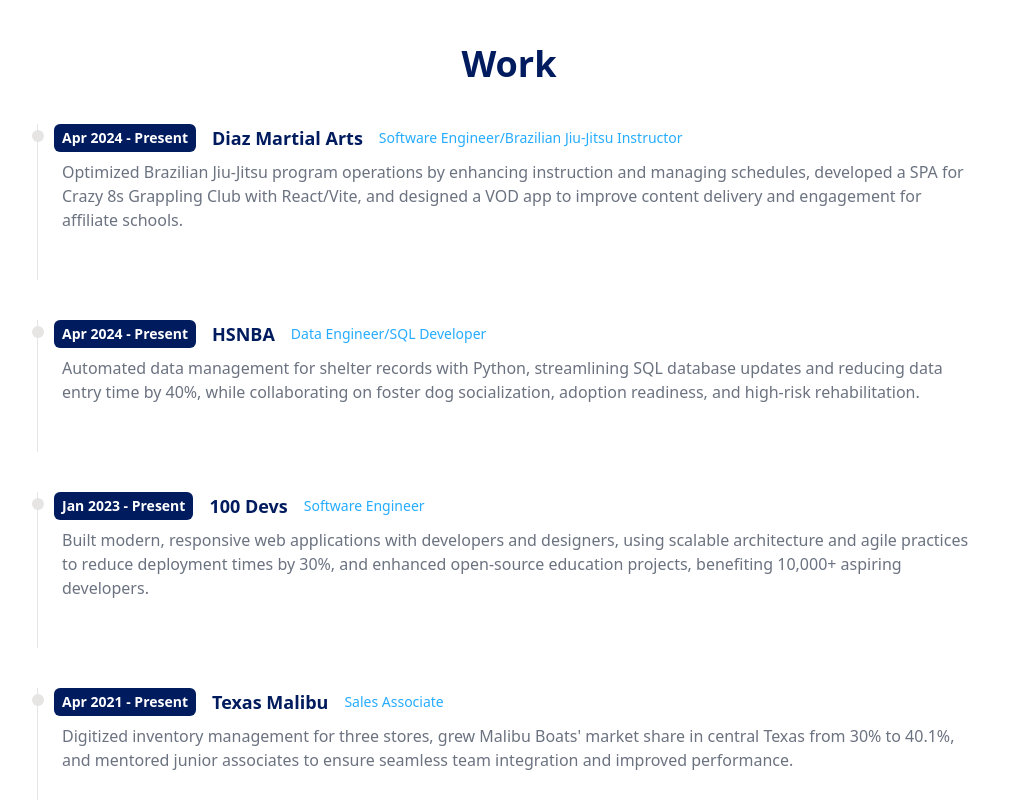
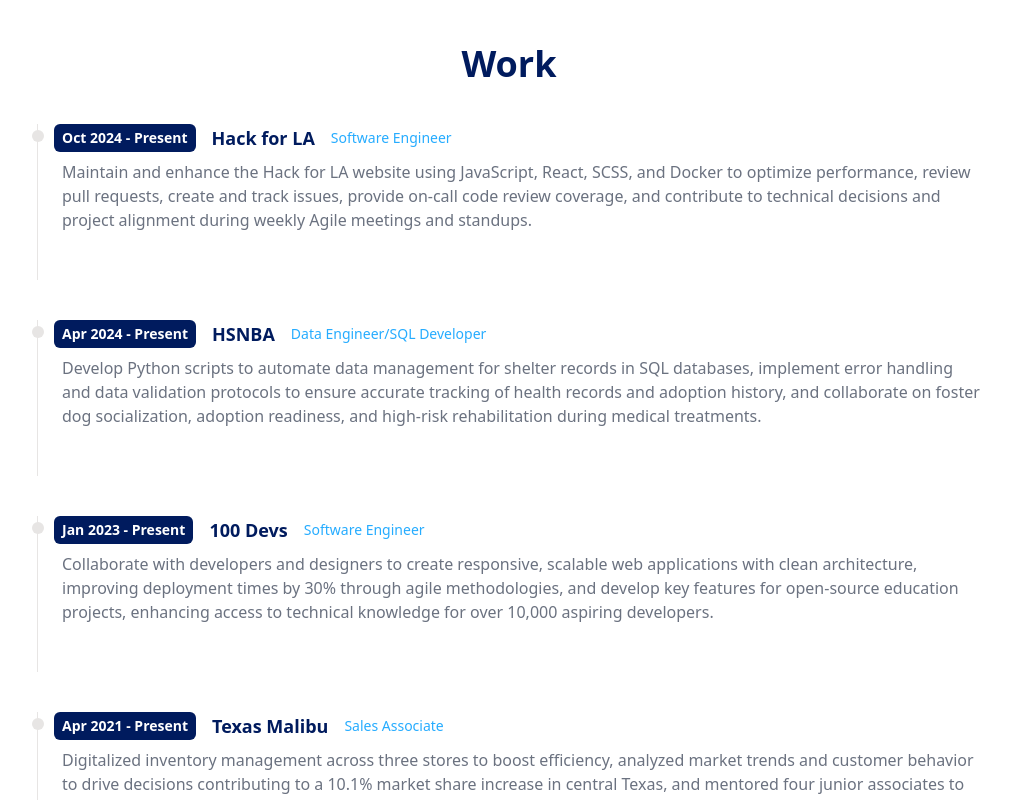
Before and after one commit to codyjohnsontx/vite_portfolio, a React (Vite) app: page / in a window 1280 px wide. Shown: the part 820-1620 px from the top of the page, without its empty margins (163-1174 px from the left). Built offline with nearby package versions, Linux system fonts and the light colour scheme.

Commit message:
update resume content, fix favicon not rendering

```diff
--- a/index.html
+++ b/index.html
@@ -2,7 +2,7 @@
 <html lang="en">
   <head>
     <meta charset="UTF-8" />
-    <link rel="icon" type="image/png" href="/surfboard.png">
+    <link rel="icon" type="image/png" href="src/assets/surfboard.png">
     <meta name="viewport" content="width=device-width, initial-scale=1.0" />
     <title>Cody Johnson</title>
   </head>
--- a/src/components/Work.jsx
+++ b/src/components/Work.jsx
@@ -3,35 +3,35 @@
 // WorkItem above might need to change to just Work
 const data = [
     {
-        year: "Apr 2024 - Present",
-        company: "Diaz Martial Arts",
-        title: 'Software Engineer/Brazilian Jiu-Jitsu Instructor',
-        details: "Optimized Brazilian Jiu-Jitsu program operations by enhancing instruction and managing schedules, developed a SPA for Crazy 8s Grappling Club with React/Vite, and designed a VOD app to improve content delivery and engagement for affiliate schools."
+        year: 'Oct 2024 - Present',
+        company: 'Hack for LA',
+        title: 'Software Engineer',
+        details: 'Maintain and enhance the Hack for LA website using JavaScript, React, SCSS, and Docker to optimize performance, review pull requests, create and track issues, provide on-call code review coverage, and contribute to technical decisions and project alignment during weekly Agile meetings and standups.'
     },
     {
-        year: "Apr 2024 - Present",
-        company: "HSNBA",
+        year: 'Apr 2024 - Present',
+        company: 'HSNBA',
         title: 'Data Engineer/SQL Developer',
-        details: 'Automated data management for shelter records with Python, streamlining SQL database updates and reducing data entry time by 40%, while collaborating on foster dog socialization, adoption readiness, and high-risk rehabilitation.',
+        details: 'Develop Python scripts to automate data management for shelter records in SQL databases, implement error handling and data validation protocols to ensure accurate tracking of health records and adoption history, and collaborate on foster dog socialization, adoption readiness, and high-risk rehabilitation during medical treatments.',
     },
     {
-        year: "Jan 2023 - Present",
+        year: 'Jan 2023 - Present',
         company: '100 Devs',
         title: 'Software Engineer',
-        details: 'Built modern, responsive web applications with developers and designers, using scalable architecture and agile practices to reduce deployment times by 30%, and enhanced open-source education projects, benefiting 10,000+ aspiring developers.'
+        details: 'Collaborate with developers and designers to create responsive, scalable web applications with clean architecture, improving deployment times by 30% through agile methodologies, and develop key features for open-source education projects, enhancing access to technical knowledge for over 10,000 aspiring developers.'
     },
     {
-        year: "Apr 2021 - Present",
-        company: "Texas Malibu",
+        year: 'Apr 2021 - Present',
+        company: 'Texas Malibu',
         title: 'Sales Associate',
-        details: "Digitized inventory management for three stores, grew Malibu Boats' market share in central Texas from 30% to 40.1%, and mentored junior associates to ensure seamless team integration and improved performance.",
+        details: 'Digitalized inventory management across three stores to boost efficiency, analyzed market trends and customer behavior to drive decisions contributing to a 10.1% market share increase in central Texas, and mentored four junior associates to enhance performance and ensure seamless team integration.'
     },
 
     {
-        year: "Nov 2019 - Apr 2021",
-        company: "Motovation USA",
+        year: 'Nov 2019 - Apr 2021',
+        company: 'Motovation USA',
         title: 'E-commerce Solutions Specialist',
-        details: "Expanded product offerings with dropshipping, automated order processing and stock monitoring using Python, and optimized content for social media, driving 125%+ organic growth and improved operational efficiency.",
+        details: 'Expanded product offerings with dropshipping, automated order processing and stock monitoring using Python, and optimized content for social media, driving 125%+ organic growth and improved operational efficiency.',
     },
 ]
 
```
Also changed, not shown: src/assets/hfla_fb_logo.png (added), src/assets/surfboard.png (renamed from public/images/surfboard.png).
